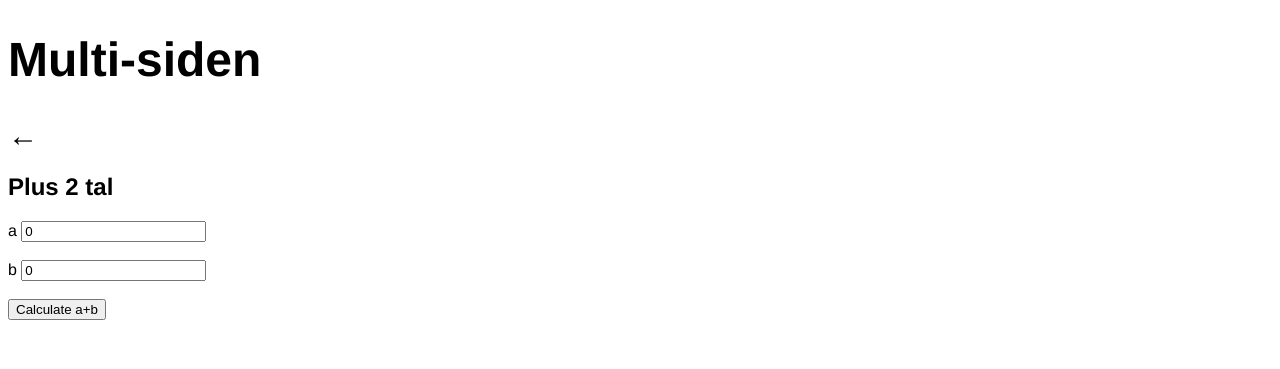
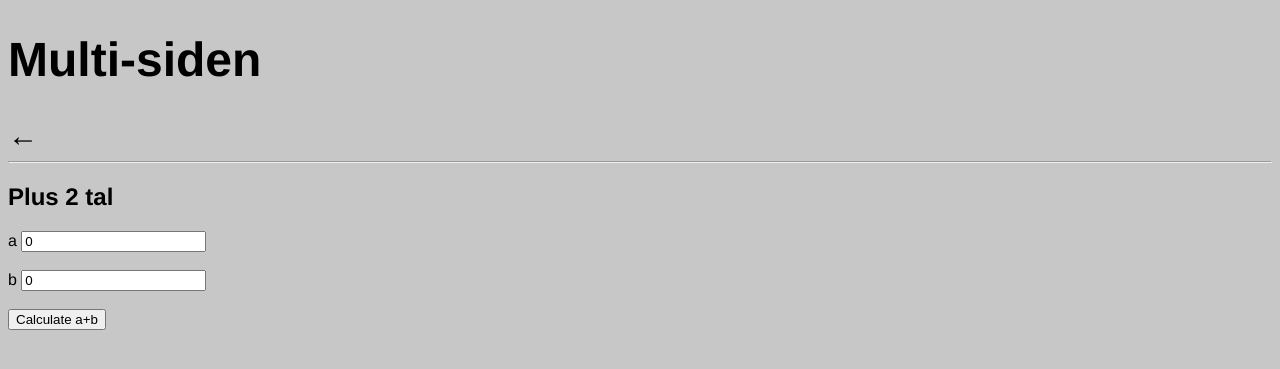
Before and after one commit to jasonj06/multi_siden, a Flask app: page /add in a window 1280 px wide. Shown: the top 369 px of the page. Run offline with Flask 3, Linux system fonts and the light colour scheme.

Commit message:
Change background color to grey

```diff
--- a/templates/base.html
+++ b/templates/base.html
@@ -5,10 +5,11 @@
 <link rel="stylesheet" href="static/style.css">
 </head>
 
-<body>
-    <div>
+<body style="background-color: rgb(199, 199, 199);">
+    <div class="header">
         <h1>Multi-siden</h1>
         <a href="/" class="no-underlines">←</a>
+        <hr>
     </div>
 {% block content %}{% endblock %}
 </body>
```
